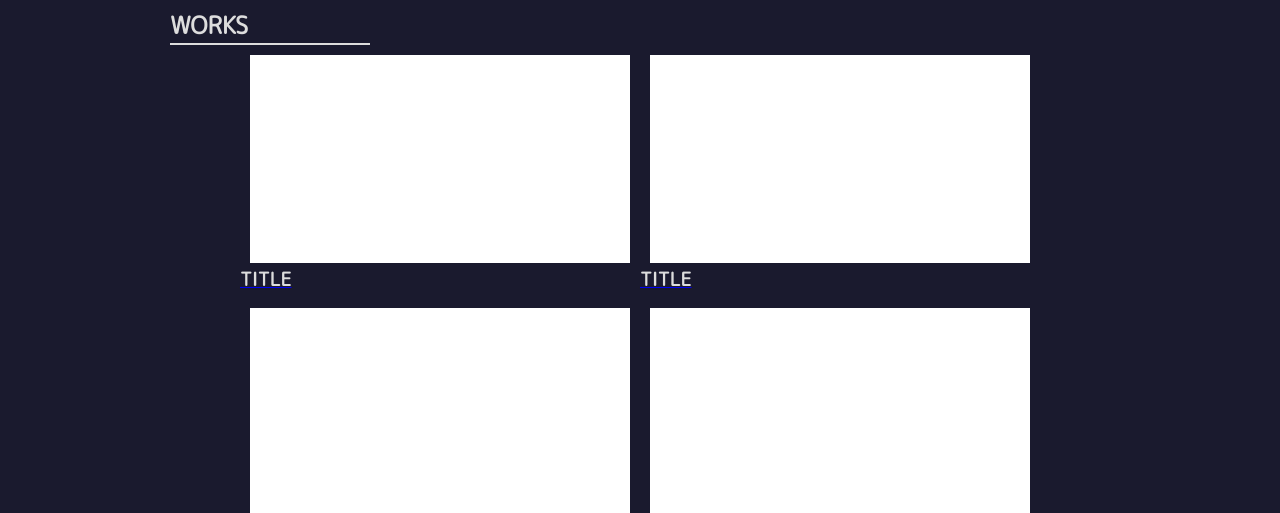
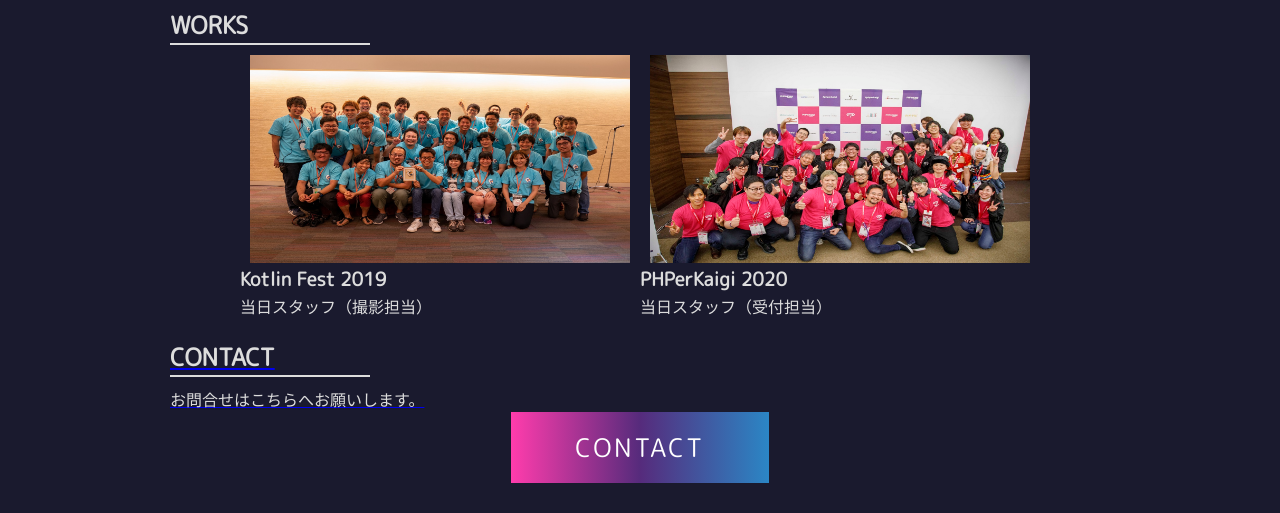
Before and after one commit to ENDOTAKUMI/portfolio-2023, a plain HTML site: page index.html in a window 1280 px wide. Shown: the part 276-789 px from the top of the page. Drawn offline with Linux system fonts and the light colour scheme.

Commit message:
Worksの中身を作成

```diff
--- a/css/main.css
+++ b/css/main.css
@@ -39,6 +39,11 @@
     flex-wrap: wrap;
     justify-content: center;
 }
+
+#works__space a {
+    text-decoration: none;
+}
+
 .works__item:hover {
     opacity: 0.7;
 }
@@ -50,6 +55,10 @@
 }
 
 .works__item__title {
+    margin-top:-14px;
+}
+
+.works__item__content {
     margin-top:-14px;
 }
 
--- a/index.html
+++ b/index.html
@@ -55,22 +55,15 @@
             <section id="works">
                 <h2>WORKS</h2>
                 <div id="works__space">
-                    <a href="#" class="works__item" target="_blank" rel="noopener">
-                        <img src="img/works_001.png" alt="" class="thumbnail" loading="lazy" />
-                        <h3 class="works__item__title">TITLE</h3>
+                    <a href="https://kotlin.connpass.com/event/129860/" class="works__item" target="_blank" rel="noopener">
+                        <img src="img/works_kf2019.jpg" alt="" class="thumbnail" loading="lazy" />
+                        <h3 class="works__item__title">Kotlin Fest 2019</h3>
+                        <p class="works__item__content">当日スタッフ（撮影担当）</p>
                     </a>
-                    <a href="#" class="works__item" target="_blank" rel="noopener">
-                        <img src="img/works_001.png" alt="" class="thumbnail" loading="lazy" />
-                        <h3 class="works__item__title">TITLE</h3>
-                    </a>
-                    <a href="#" class="works__item" target="_blank" rel="noopener">
-                        <img src="img/works_001.png" alt="" class="thumbnail" loading="lazy" />
-                        <h3 class="works__item__title">TITLE</h3>
-                    </a>
-                    <a href="#" class="works__item" target="_blank" rel="noopener">
-                        <img src="img/works_001.png" alt="" class="thumbnail" loading="lazy" />
-                        <h3 class="works__item__title">TITLE</h3>
-                    </a>
+                    <a href="https://phperkaigi.jp/2020/" class="works__item" target="_blank" rel="noopener">
+                        <img src="img/works_phperk2020.jpg" alt="" class="thumbnail" loading="lazy" />
+                        <h3 class="works__item__title">PHPerKaigi 2020</h3>
+                        <p class="works__item__content">当日スタッフ（受付担当）</p>
                 </div>
             </section>
 
```
Also changed, not shown: img/works_kf2019.jpg (added), img/works_phperk2020.jpg (added).
